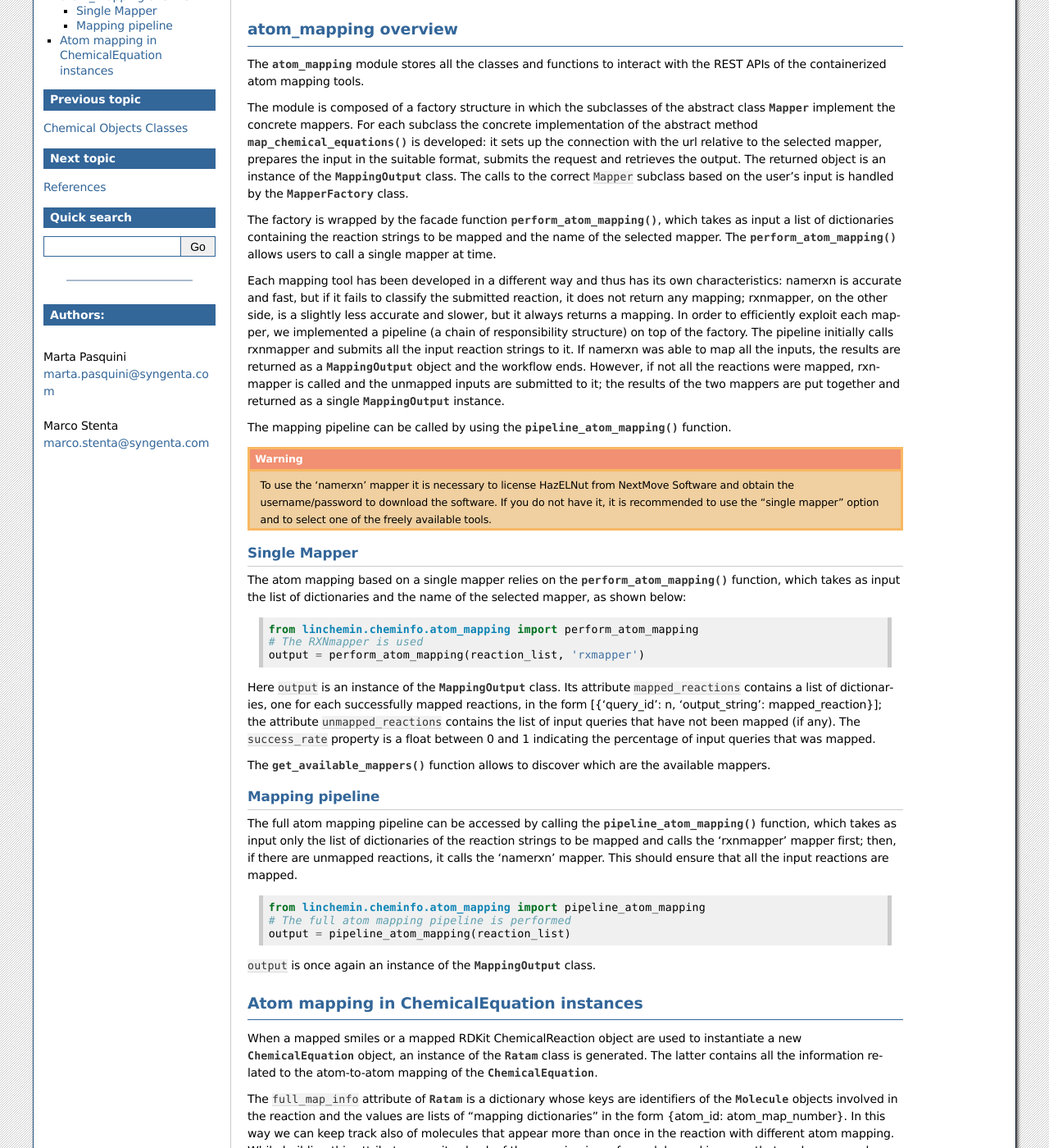
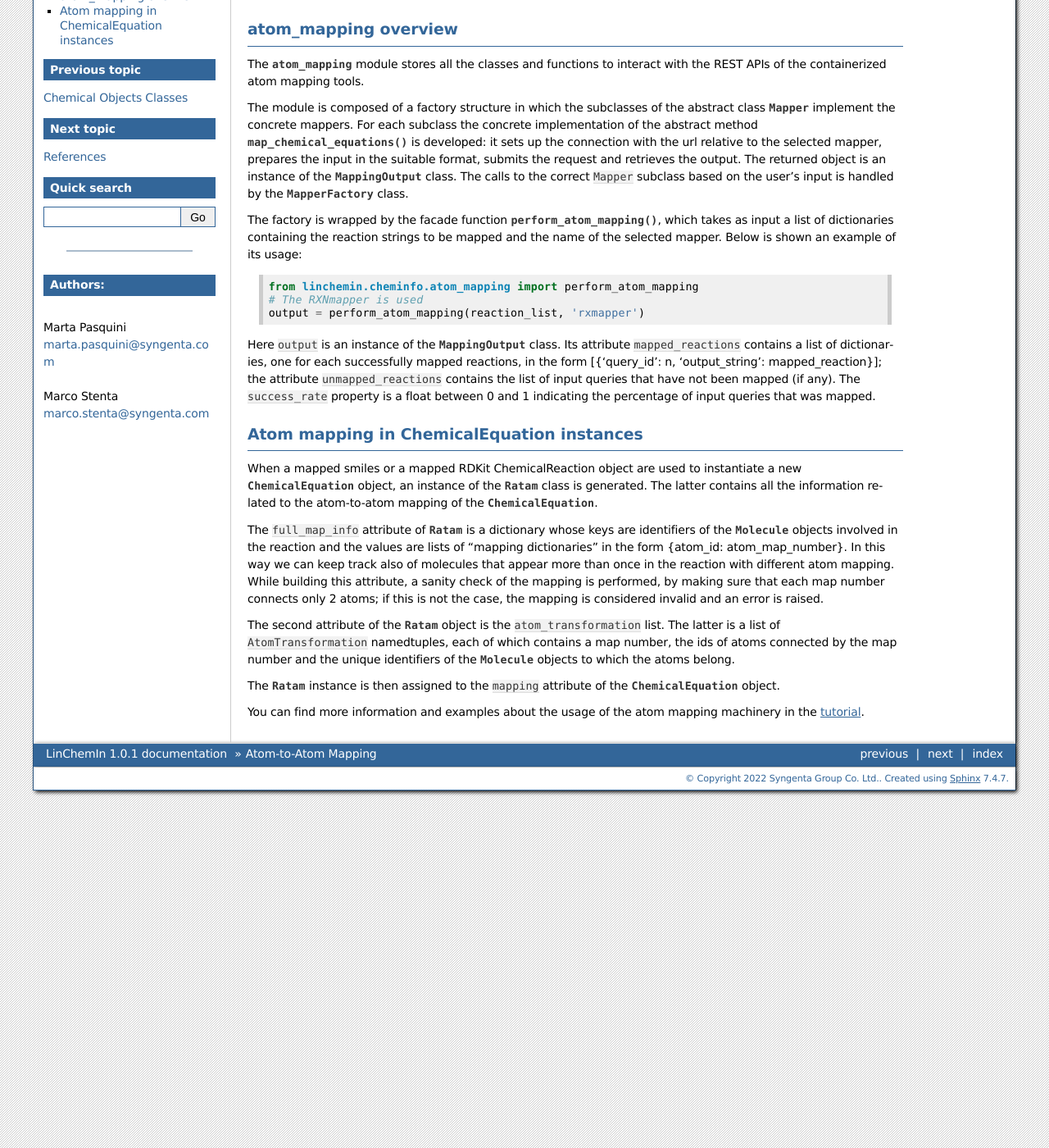
Before and after one commit to syngenta/linchemin, a Sphinx documentation site: the page built from docs/source/atom_mapping.rst, in a window 1280 px wide and 1400 px high, scrolled down 343 px. Shown: the whole window at 82% size. Built offline with Sphinx 7.4.7, drawn with Linux system fonts in a browser that asks for light colours.

```diff
--- a/docs/source/atom_mapping.rst
+++ b/docs/source/atom_mapping.rst
@@ -14,6 +14,7 @@ provided as installable package to simplify the usage of the services from pytho
 The containerized atom-to-atom mapping tools are part of our linchemin_services repository, freely
 available at https://github.com/syngenta/linchemin_services, where you can also find the documentation
 for their installation and usage. Here we only describe how these tools are used within LinChemIn.
+
 
 atom_mapping overview
 ---------------------
@@ -33,38 +34,8 @@ the :class:`~linchemin.cheminfo.atom_mapping.MapperFactory` class.
 
 The factory is wrapped by the facade function :func:`~linchemin.cheminfo.atom_mapping.perform_atom_mapping`,
 which takes as input a list of dictionaries containing the reaction strings to be mapped
-and the name of the selected mapper. The :func:`~linchemin.cheminfo.atom_mapping.perform_atom_mapping`
-allows users to call a single mapper at time.
+and the name of the selected mapper. Below is shown an example of its usage:
 
-Each mapping tool has been developed in a different way and thus has its own characteristics:
-namerxn is accurate and fast, but if it fails to classify the submitted reaction, it
-does not return any mapping; rxnmapper, on the other side, is a slightly less accurate and
-slower, but it always returns a mapping.
-In order to efficiently exploit each mapper, we implemented a pipeline
-(a chain of responsibility structure) on top of the factory. The pipeline initially
-calls rxnmapper and submits all the input reaction strings to it.
-If namerxn was able to map all the inputs, the results are returned
-as a :class:`~linchemin.cheminfo.atom_mapping.MappingOutput` object and the workflow
-ends. However, if not all the reactions were mapped, rxnmapper is called and the unmapped
-inputs are submitted to it; the results of the two mappers are put together and returned
-as a single :class:`~linchemin.cheminfo.atom_mapping.MappingOutput` instance.
-
-The mapping pipeline can be called by using the
-:func:`~linchemin.cheminfo.atom_mapping.pipeline_atom_mapping` function.
-
-
-.. warning::
-    To use the 'namerxn' mapper it is necessary to license HazELNut from NextMove Software and
-    obtain the username/password to download the software. If you do not have it, it is recommended to
-    use the "single mapper" option and to select one of the freely available tools.
-
-
-Single Mapper
-~~~~~~~~~~~~~~~~
-
-The atom mapping based on a single mapper relies on the
-:func:`~linchemin.cheminfo.atom_mapping.perform_atom_mapping` function, which takes as input
-the list of dictionaries and the name of the selected mapper, as shown below:
 
 .. code-block:: python
 
@@ -77,28 +48,6 @@ Its attribute ``mapped_reactions`` contains a list of dictionaries, one for each
 in the form [{'query_id': n, 'output_string': mapped_reaction}]; the attribute ``unmapped_reactions``
 contains the list of input queries that have not been mapped (if any). The ``success_rate`` property
 is a float between 0 and 1 indicating the percentage of input queries that was mapped.
-
-The :func:`~linchemin.cheminfo.atom_mapping.get_available_mappers` function
-allows to discover which are the available mappers.
-
-
-
-Mapping pipeline
-~~~~~~~~~~~~~~~~~~
-
-The full atom mapping pipeline can be accessed by calling the
-:func:`~linchemin.cheminfo.atom_mapping.pipeline_atom_mapping` function, which takes
-as input only the list of dictionaries of the reaction strings to be mapped and
-calls the 'rxnmapper' mapper first; then, if there are unmapped reactions, it calls the 'namerxn' mapper.
-This should ensure that all the input reactions are mapped.
-
-.. code-block:: python
-
-    from linchemin.cheminfo.atom_mapping import pipeline_atom_mapping
-    # The full atom mapping pipeline is performed
-    output = pipeline_atom_mapping(reaction_list)
-
-``output`` is once again an instance of the :class:`~linchemin.cheminfo.atom_mapping.MappingOutput` class.
 
 
 Atom mapping in ChemicalEquation instances
--- a/docs/source/reference/generated/linchemin.interfaces.workflows.WorkflowOutput.rst
+++ b/docs/source/reference/generated/linchemin.interfaces.workflows.WorkflowOutput.rst
@@ -23,11 +23,11 @@ linchemin.interfaces.workflows.WorkflowOutput
 
    .. autosummary::
 
+      ~WorkflowOutput.tree
       ~WorkflowOutput.routes_list
       ~WorkflowOutput.descriptors
       ~WorkflowOutput.clustering
       ~WorkflowOutput.clustered_descriptors
       ~WorkflowOutput.distance_matrix
-      ~WorkflowOutput.tree
       ~WorkflowOutput.reaction_strings
       ~WorkflowOutput.log
--- a/docs/source/reference/index.rst
+++ b/docs/source/reference/index.rst
@@ -161,9 +161,7 @@ Atom Mapping
     :toctree: generated
 
     perform_atom_mapping
-    pipeline_atom_mapping
     MappingOutput
-    get_available_mappers
     Mapper
     Mapper.map_chemical_equations
 
```
Also changed, not shown: CONTRIBUTING.md (+9 -2 lines), docs/source/Tutorial.rst (+4 -14 lines), 4 other files.
